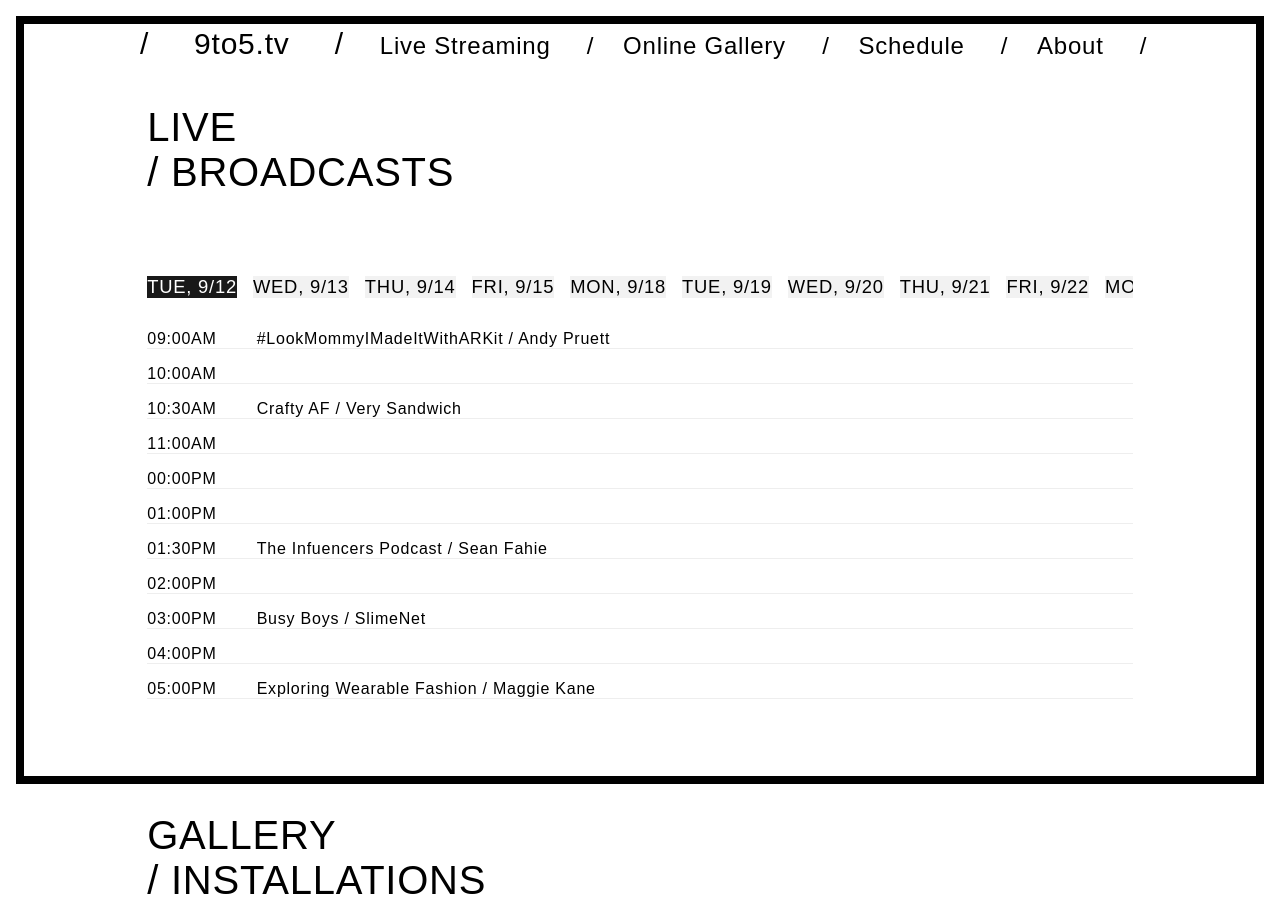
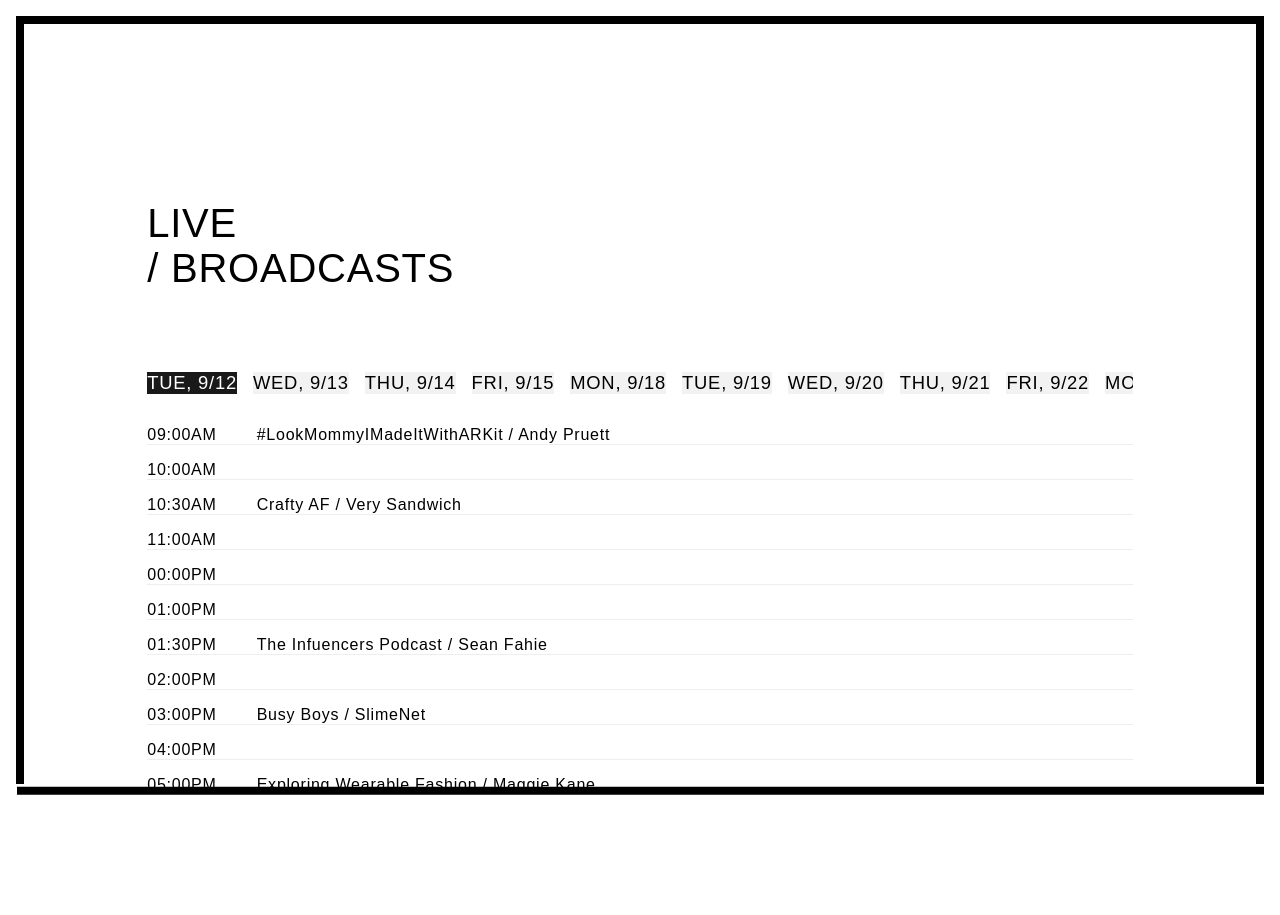
Before and after one commit to 9to5tv/website, a React app: page /schedule in a window 1280 px wide. Shown: the top 915 px of the page. Built offline with nearby package versions, Linux system fonts and the light colour scheme.

Commit message:
setting up waveform in react

```diff
--- a/src/js/components/Frame.jsx
+++ b/src/js/components/Frame.jsx
@@ -1,13 +1,37 @@
 import React from 'react';
-import Nav from './Nav';
+import { findDOMNode } from 'react-dom';
+import Waveform from './Waveform';
 
 class Frame extends React.Component {
+  constructor(props) {
+    super(props);
+    this.resize = this.resize.bind(this);
+    this.state = { width: 0 };
+  }
+
+  resize() {
+    this.setState({
+      width: findDOMNode(this.refs.wf).getBoundingClientRect().width
+    });
+  }
+
+  componentDidMount() {
+    this.resize();
+    window.addEventListener('resize', this.resize);
+  }
+
+  componentWillUnmount() {
+    window.removeEventListener('resize', this.resize);
+  }
 
   render() {
     return (
       <div className='frame'>
-        <div className='frame__navbar'><Nav includeLogo={true} hideOnMobile={true} /></div>
+        <div className='frame__navbar'></div>
         <div className='frame__content'>{this.props.children}</div>
+        <div className='frame__waveform' ref='wf'>
+          <Waveform width={this.state.width} />
+        </div>
       </div>
     );
   }
--- a/src/js/components/LogoContainer.jsx
+++ b/src/js/components/LogoContainer.jsx
@@ -20,7 +20,8 @@ class LogoContainer extends React.Component {
   }
 
   handleScroll() {
-    const getRatio = el => (el.getBoundingClientRect().top + el.offsetHeight) / (el.getBoundingClientRect().top + el.offsetHeight + window.scrollY);
+    const scrollTop = window.scrollY || window.pageYOffset || document.documentElement.scrollTop || document.body.scrollTop || 0;
+    const getRatio = el => (el.getBoundingClientRect().top + el.offsetHeight) / (el.getBoundingClientRect().top + el.offsetHeight + scrollTop);
 
     const title1 = getRatio(this.refs.title1);
     const title2 = getRatio(this.refs.title2);
--- /dev/null
+++ b/src/js/components/Waveform.jsx
@@ -0,0 +1,81 @@
+import React, { Component } from 'react';
+import { findDOMNode } from 'react-dom';
+
+class Waveform extends Component {
+  constructor(props) {
+    super(props);
+    this.reset = this.reset.bind(this);
+    this.draw = this.draw.bind(this);
+    this.counter = 0;
+    this.width = 0;
+    this.height = 0;
+  }
+
+  reset(width, height) {
+    this.counter = 0;
+    this.width = width || findDOMNode(this).getBoundingClientRect().width;
+    this.height = height || findDOMNode(this).getBoundingClientRect().height / 4;
+  }
+
+  draw() {
+    const c = ++this.counter/20;
+    const scrollTop = window.scrollY || window.pageYOffset || document.documentElement.scrollTop || document.body.scrollTop || 0;
+
+    const body = document.body;
+    const html = document.documentElement;
+    const documentHeight = Math.max(body.scrollHeight, body.offsetHeight, html.clientHeight, html.scrollHeight, html.offsetHeight);
+
+    const frequency = Math.pow((scrollTop / documentHeight) / 2, 2);
+    this.refs.polyline.setAttribute('points', move(this.height, frequency, this.width, c, false));
+    this.refs.polygon.setAttribute('points', move(this.height, frequency, this.width, c, true));
+    requestAnimationFrame(this.draw);
+
+  }
+
+  componentDidMount() {
+    this.reset = this.reset.bind(this);
+    this.draw = this.draw.bind(this);
+    this.reset(this.props.width, this.props.height);
+    console.log(this.width)
+    console.log(this.height)
+    this.draw();
+  }
+
+  componentWillReceiveProps(nextProps) {
+    this.reset(nextProps.width, nextProps.height);
+  }
+
+
+  render() {
+    return (
+      <svg className='waveform'>
+        <polygon ref='polygon'></polygon>
+        <polyline ref='polyline'></polyline>
+      </svg>
+    );
+  }
+}
+
+export default Waveform;
+
+function move(amplitude, frequency, length, i, polygonal) {
+  var width = length;
+  var x = 0;
+  const yBase = amplitude/2 + 24;
+  var points = [];
+  if (polygonal) points = [0,amplitude*2 + yBase];
+  while (x++ <= width) {
+    const yOffset = Math.sin((x + i*amplitude)*frequency);
+    let adjustment = 1;
+    const amt = .15;
+    if (x < width * amt) adjustment = Math.pow(x/(width * amt), 2);
+    else if (x > width * (1-amt)) adjustment = Math.pow((width - x) / (width * amt), 2);
+    const y = yBase + (amplitude/2)*yOffset*adjustment;
+    points.push([x, y].join(' '));
+  }
+  if (polygonal) {
+    points.push([length,amplitude*2 + yBase].join(' '));
+    points.push([0,amplitude*2 + yBase].join(' '));
+  }
+  return points;
+}
--- a/src/js/pages/artist/Artist.jsx
+++ b/src/js/pages/artist/Artist.jsx
@@ -1,16 +1,15 @@
 import React from 'react';
-import Nav from '../../components/Nav';
+import Frame from '../../components/Frame';
 import artists from '../../artists';
 
 class Artist extends React.Component {
 
   render() {
     const record = artists[this.props.match.params.id];
-    console.log(record);
 
     return (
+      <Frame>
       <div className='artist'>
-        <div className='artist__nav'><Nav /></div>
         <div className='artist__content'>
           <div className='artist__title'>{record.title}</div>
           <div className='artist__video' dangerouslySetInnerHTML={{ __html: record.embed }} />
@@ -21,6 +20,7 @@ class Artist extends React.Component {
           <div>{record.description.map(p => <p key={p}>{p}</p>)}</div>
         </div>
       </div>
+    </Frame>
     );
   }
 }
--- a/src/styles/components/frame.scss
+++ b/src/styles/components/frame.scss
@@ -1,32 +1,30 @@
 .frame {
-  position: fixed;
-  top: $containerPadding;
-  left: $containerPadding;
-  right: $containerPadding;
-  bottom: $containerPadding;
+  position: relative;
   z-index: 100;
   pointer-events: none;
 
   &:before {
     content: '';
-    position: absolute;
+    position: fixed;
     z-index: 99;
-    top: -$containerPadding;
-    left: -$containerPadding;
-    right: -$containerPadding;
-    bottom: -$containerPadding;
+    top: 0;
+    left: 0;
+    right: 0;
+    bottom: 0;
     border: $containerPadding solid white;
+    border-bottom: none;
   }
 
   &:after {
     content: '';
-    position: absolute;
+    position: fixed;
     z-index: 100;
-    top: 0;
-    left: 0;
-    right: 0;
-    bottom: 0;
+    top: $containerPadding;
+    left: $containerPadding;
+    right: $containerPadding;
+    bottom: $containerPadding;
     border: $borderWidth solid $blk;
+    border-bottom: none;
   }
 
   &__navbar {
@@ -40,7 +38,18 @@
     background-color: white;
   }
 
+  &__waveform{
+    position: fixed;
+    z-index: 101;
+    bottom: -$containerPadding;
+    left: $containerPadding;
+    right: $containerPadding;
+  }
+
   &__content {
     padding: $containerPadding + $borderWidth + 48px $containerPadding + $borderWidth $containerPadding + $borderWidth;
+    pointer-events: initial;
+    z-index: 98;
+    position: relative;
   }
 }
--- /dev/null
+++ b/src/styles/components/waveform.scss
@@ -0,0 +1,16 @@
+.waveform {
+  width: 100%;
+  height: $containerPadding * 4;
+
+  polyline {
+    stroke: black;
+    stroke-width: $borderWidth;
+    fill: none;
+  }
+
+  polygon {
+    fill: white;
+    stroke: none;
+  }
+
+}
--- a/src/styles/main.scss
+++ b/src/styles/main.scss
@@ -13,6 +13,7 @@
 @import './components/gallery-container.scss';
 @import './components/project-feature.scss';
 @import './components/camera-frame.scss';
+@import './components/waveform.scss';
 
 @import 'above-fold.scss';
 @import 'opencall.scss';
@@ -239,29 +240,7 @@ p {
     display: block;
   }
 }
-.fixed-bottom {
-  position: fixed;
-  z-index: 100;
-  bottom: -$containerPadding;
-  left: $containerPadding;
-  right: $containerPadding;
-}
-#waveform {
-  width: 100%;
-  height: $containerPadding * 4;
 
-  polyline {
-    stroke: black;
-    stroke-width: $borderWidth;
-    fill: none;
-  }
-
-  polygon {
-    fill: white;
-    stroke: none;
-  }
-
-}
 .slant-container {
   position: relative;
   z-index: 99;
```
